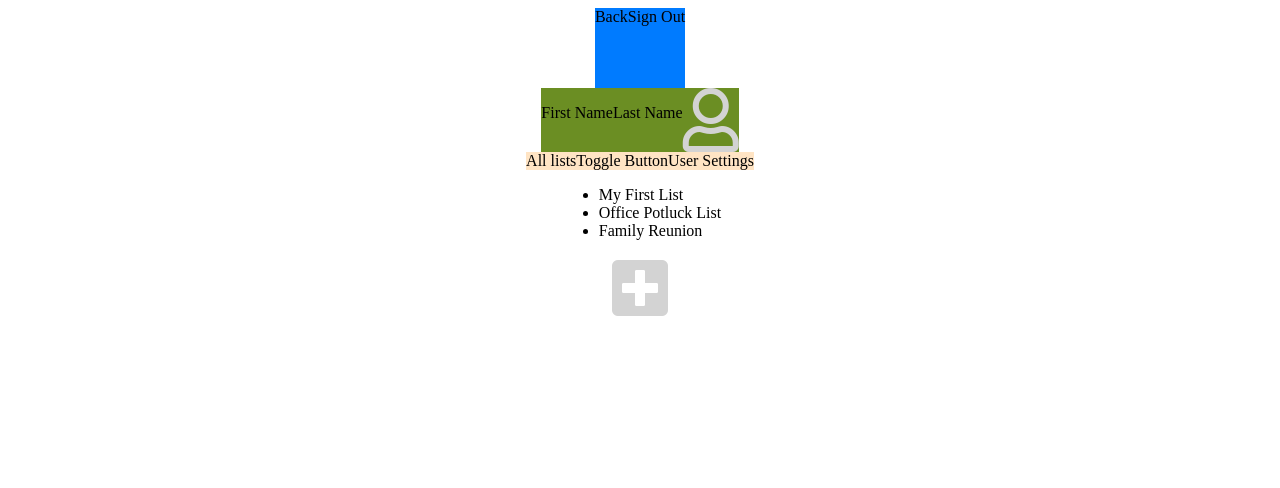
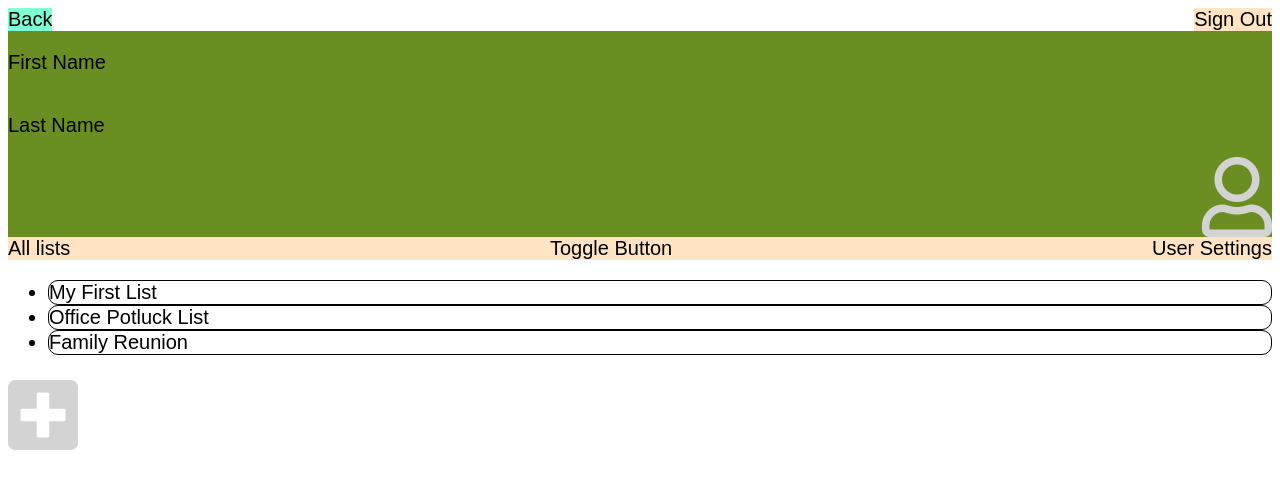
Before and after one commit to gblackiv/listrally, a plain HTML site: page pureHtmlFolder/index_user_dash.html in a window 1280 px wide. Drawn offline with Linux system fonts and the light colour scheme.

Commit message:
layout in progress

```diff
--- a/pureHtmlFolder/index_user_dash.html
+++ b/pureHtmlFolder/index_user_dash.html
@@ -7,31 +7,55 @@
     <title>User Dashboard</title>
     <link rel="stylesheet" href="https://use.fontawesome.com/releases/v5.3.1/css/all.css" integrity="sha384-mzrmE5qonljUremFsqc01SB46JvROS7bZs3IO2EmfFsd15uHvIt+Y8vEf7N7fWAU" crossorigin="anonymous">
     <style>
-        .main_container{
+        body{
+            font-family:Arial, Helvetica, sans-serif;
+            font-size: 20px;
+        }
+        /* .main_container{
             height: 100vh;
             display: flex;
             flex-direction: column;
             align-items: center;
 
-        }
+
+        } */
         .navigation{
         display: flex;
-        background: #007bff;
-        height: 10vh;
-        text-align: center;
+        flex-direction: row;
+        /* background: #007bff; */
+        /* height: 100vh; */
+        border: 10px rosybrown;
+        justify-content: space-between;
+
+
         }
         .user_info{
             display: flex;
+            flex-direction: column;
             background: olivedrab;
+            justify-content: space-between;
         }
         .list_headers{
             display: flex;
             background: bisque;
+            justify-content: space-between;
         }
         i{
         font-size: 4em;
         color: lightgray;
         cursor: pointer;
+        /* justify-content: center; */
+        align-self: flex-end;
+        }
+        .back{
+            background-color: aquamarine;
+        }
+        .sign_out{
+            background-color: bisque;
+        }
+        li{
+            border: 1px solid black;
+            border-radius: 10px;
         }
 
     </style>
```
